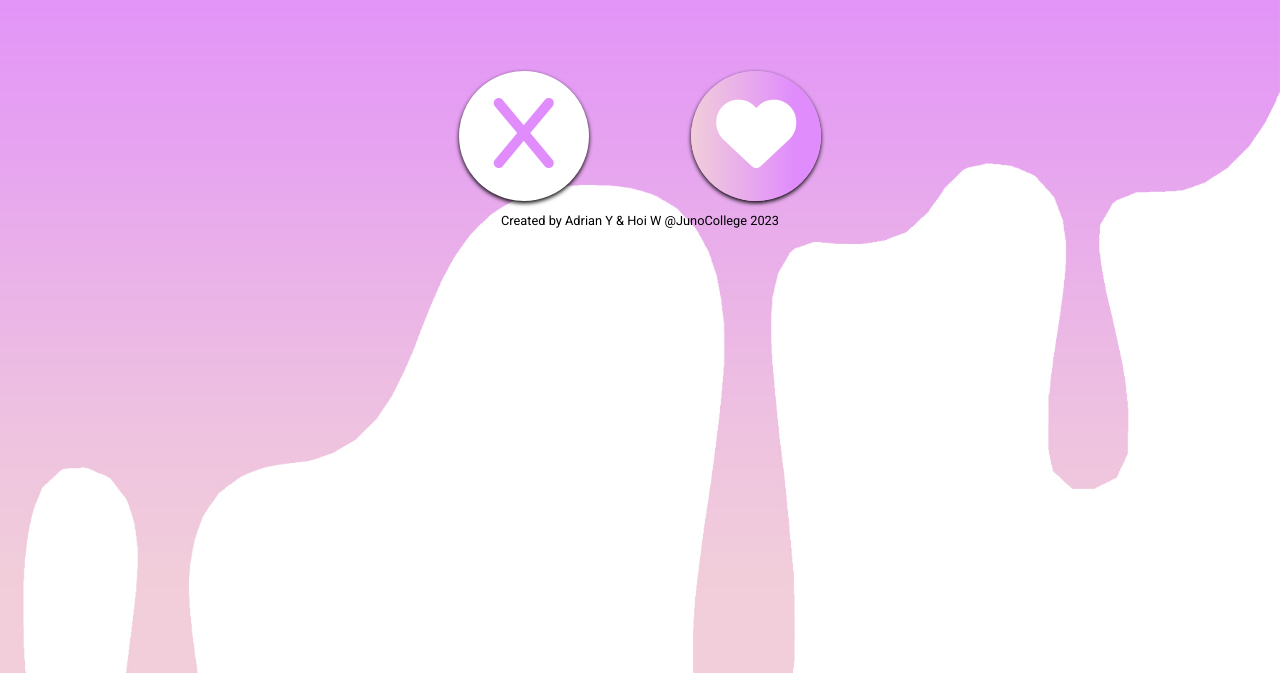
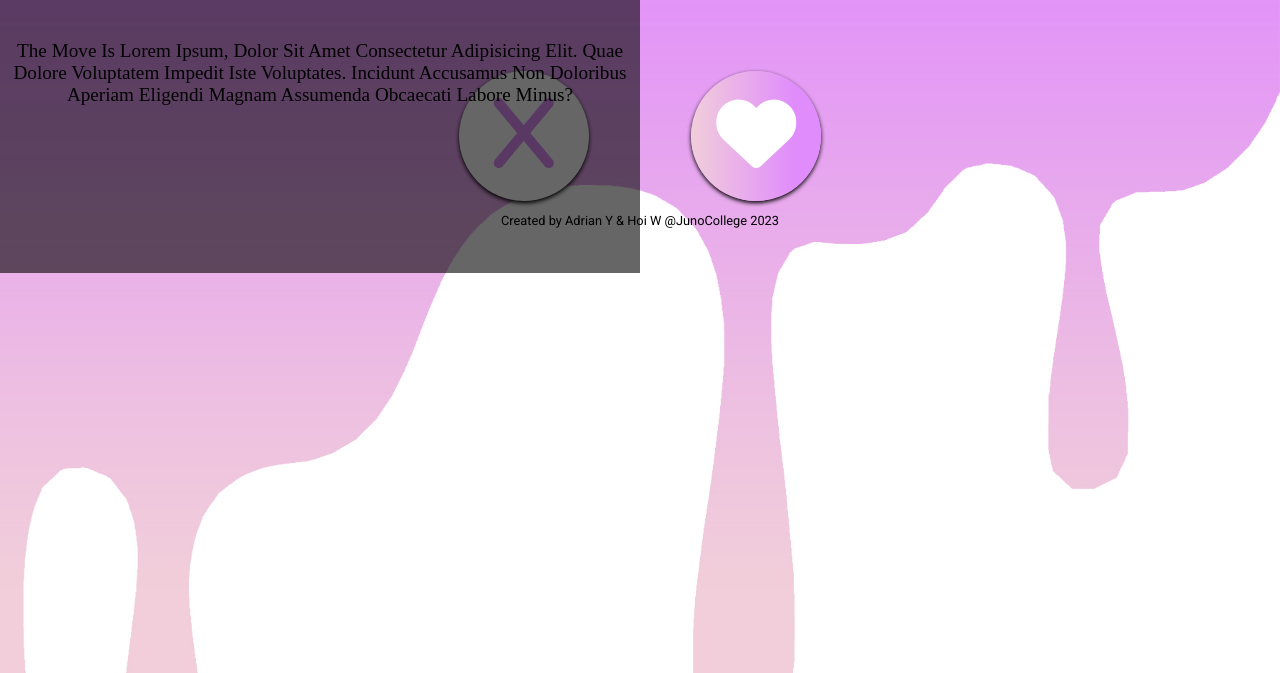
Before and after one commit to hoidrian/movie-list-maker-update, a plain HTML site: page index.html in a window 1280 px wide. Shown: the part 127-800 px from the top of the page. Drawn offline with Linux system fonts and the light colour scheme; no server answers.

Commit message:
adding overlay for movie info

```diff
--- a/app.js
+++ b/app.js
@@ -71,23 +71,23 @@
         image.src = `https://image.tmdb.org/t/p/original/${movieArray[i].poster_path}`
         image.alt = `${movieArray[i].title} poster`;
 
-        //creating html to input extracted extra details (release date, overview, average viewer rating)
-        const overlay = document.querySelector(".overlay");
-        overlay.innerHTML = "";
+        // //creating html to input extracted extra details (release date, overview, average viewer rating)
+        // const overlay = document.querySelector(".overlay");
+        // overlay.innerHTML = "";
 
-        const releaseDate = document.createElement("p");
-        releaseDate.classList("releaseDate");
-        releaseDate.innerText(`Release Date: ${movieArray[i].release_date}`);
+        // const releaseDate = document.createElement("p");
+        // releaseDate.classList("releaseDate");
+        // releaseDate.innerText(`Release Date: ${movieArray[i].release_date}`);
 
-        const overview = document.createElement("p");
-        overview.classList("releaseDate");
-        overview.innerText(`Overview: ${movieArray[i].overview}`);
+        // const overview = document.createElement("p");
+        // overview.classList("releaseDate");
+        // overview.innerText(`Overview: ${movieArray[i].overview}`);
 
-        const voteAverage = document.createElement("p");
-        voteAverage.classList("releaseDate");
-        voteAverage.innerText(`Average viewer rating: ${movieArray[i].vote_average} (${movieArray[i].vote_count} total votes)`);
+        // const voteAverage = document.createElement("p");
+        // voteAverage.classList("releaseDate");
+        // voteAverage.innerText(`Average viewer rating: ${movieArray[i].vote_average} (${movieArray[i].vote_count} total votes)`);
 
-        overlay.append(releaseDate, overview, voteAverage);
+        // overlay.append(releaseDate, overview, voteAverage);
 
 
         //appending selected object as child element into selected querySelector
--- a/index.html
+++ b/index.html
@@ -25,7 +25,10 @@
 			<ol></ol>
 		</div>
 	</div>
-	<div class="image-container">
+	<div class="image-container"></div>
+	</div>
+	<div class="overlay">
+	<p>the move is Lorem ipsum, dolor sit amet consectetur adipisicing elit. Quae dolore voluptatem impedit iste voluptates. Incidunt accusamus non doloribus aperiam eligendi magnam assumenda obcaecati labore minus?</p>
 	</div>
 	<div class="buttons">
 		<button class="no">
--- a/styles/sass/_main.scss
+++ b/styles/sass/_main.scss
@@ -75,7 +75,30 @@ input:checked ~ .menu-content {
     width: 350px;
 
 }
-
+.overlay{
+    height: 50%;
+    width: 50%;
+    background: rgba(0,0,0, 0.6);
+    position: absolute;
+    top: 0;
+    bottom: 0;
+    left: 0;
+    right: 0;
+    opacity: 0;
+    display: flex;
+    justify-content: center;
+    align-items: center;
+    transition: 0.8s;
+    text-align: center;
+    p{
+        font-size: 1.2rem;
+        color: black;
+        text-transform: capitalize;
+    }
+    &:hover{
+        opacity: 1;
+        }
+}
 h2{
     text-align: center;
     font-family: 'Roboto', sans-serif;
```
Also changed, not shown: styles/styles.css.
